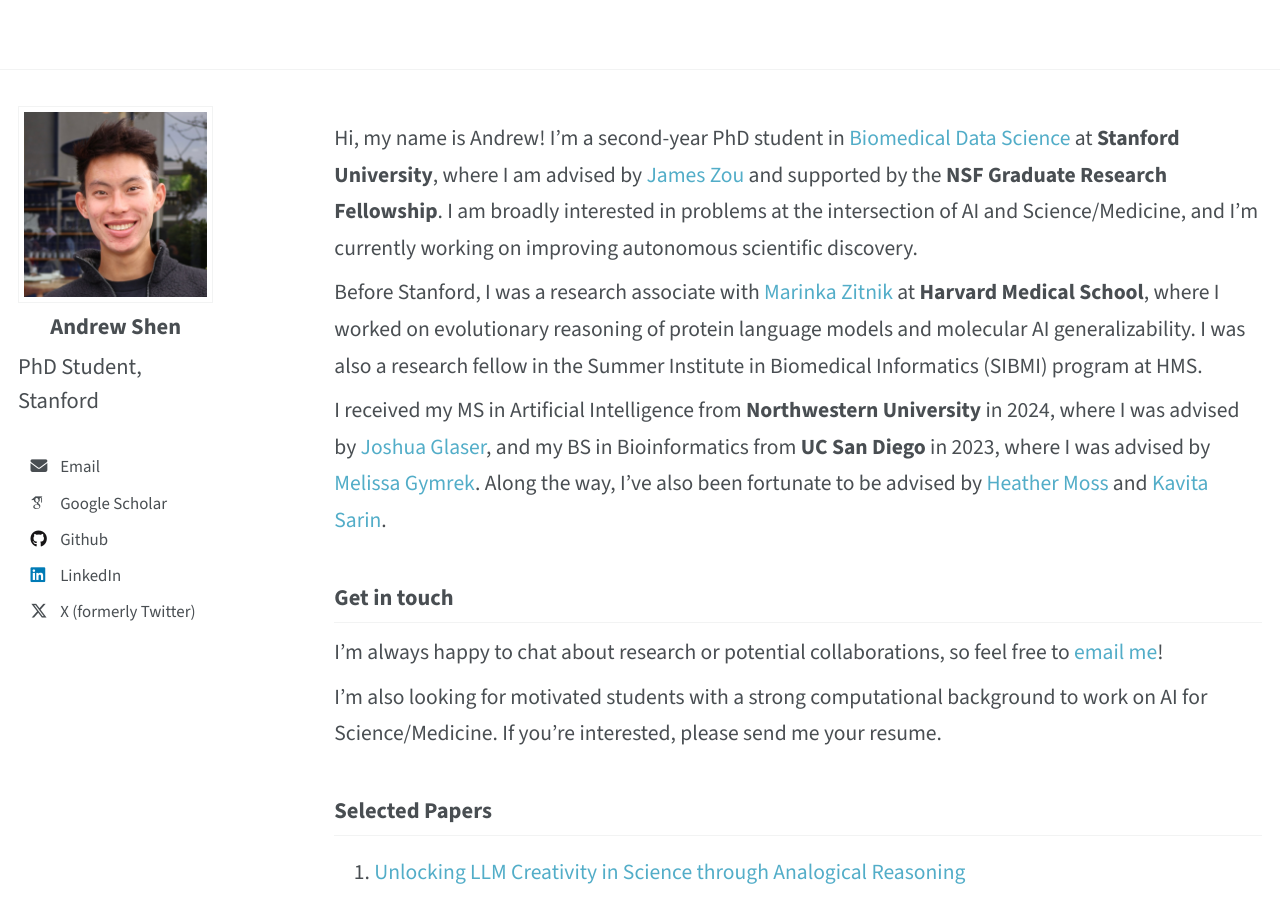
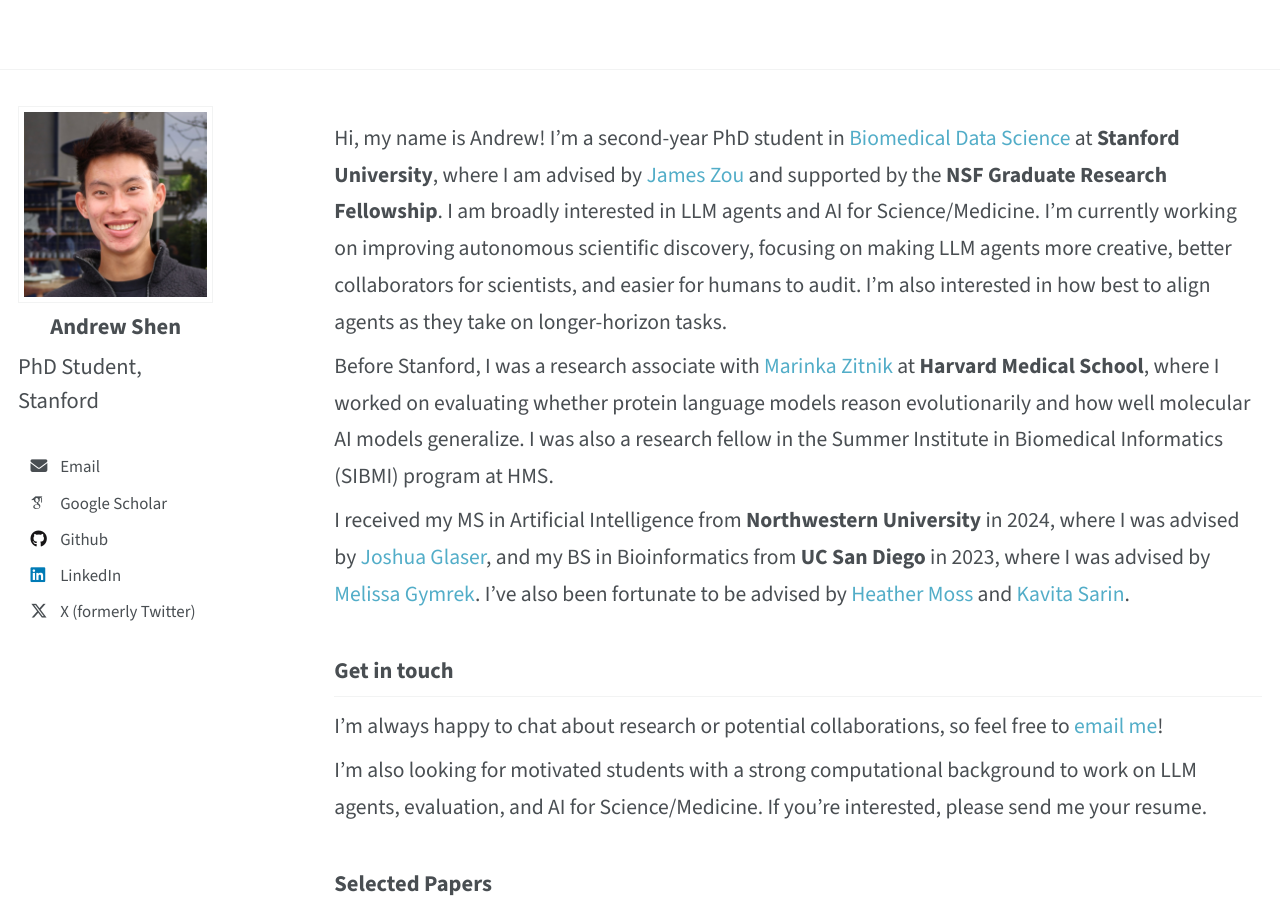
Before and after one commit to andrew7shen/andrew7shen.github.io, a Jekyll site: the page built from _pages/about.md, in a window 1280 px wide and 900 px high. Built offline with Jekyll 4.4.1, drawn with Linux system fonts in a browser that asks for light colours; some web fonts are replaced.

Commit message:
update bio toward llm agents, evaluation, and alignment
Co-Authored-By: Claude Opus 5.5 <noreply@anthropic.com>

```diff
--- a/_pages/about.md
+++ b/_pages/about.md
@@ -9,17 +9,17 @@ redirect_from:
 
 <!--***I will be attending ICLR 2025 in Singapore to give an oral presentation on our work developing a foundation model for phylogenetics at the [LMRL Workshop](https://www.lmrl.org/)!***-->
 
-Hi, my name is Andrew! I'm a second-year PhD student in [Biomedical Data Science](https://dbds.stanford.edu/) at **Stanford University**, where I am advised by [James Zou](https://www.james-zou.com/) and supported by the **NSF Graduate Research Fellowship**. I am broadly interested in problems at the intersection of AI and Science/Medicine, and I'm currently working on improving autonomous scientific discovery.
+Hi, my name is Andrew! I'm a second-year PhD student in [Biomedical Data Science](https://dbds.stanford.edu/) at **Stanford University**, where I am advised by [James Zou](https://www.james-zou.com/) and supported by the **NSF Graduate Research Fellowship**. I am broadly interested in LLM agents and AI for Science/Medicine. I'm currently working on improving autonomous scientific discovery, focusing on making LLM agents more creative, better collaborators for scientists, and easier for humans to audit. I'm also interested in how best to align agents as they take on longer-horizon tasks.
 
-Before Stanford, I was a research associate with [Marinka Zitnik](https://zitniklab.hms.harvard.edu/) at **Harvard Medical School**, where I worked on evolutionary reasoning of protein language models and molecular AI generalizability. I was also a research fellow in the Summer Institute in Biomedical Informatics (SIBMI) program at HMS.
+Before Stanford, I was a research associate with [Marinka Zitnik](https://zitniklab.hms.harvard.edu/) at **Harvard Medical School**, where I worked on evaluating whether protein language models reason evolutionarily and how well molecular AI models generalize. I was also a research fellow in the Summer Institute in Biomedical Informatics (SIBMI) program at HMS.
 
-I received my MS in Artificial Intelligence from **Northwestern University** in 2024, where I was advised by [Joshua Glaser](https://glaserlab.github.io/), and my BS in Bioinformatics from **UC San Diego** in 2023, where I was advised by [Melissa Gymrek](https://gymreklab.com/). Along the way, I've also been fortunate to be advised by [Heather Moss](https://med.stanford.edu/mosslab/current-team.html#current_team) and [Kavita Sarin](https://sarinlab.stanford.edu/).
+I received my MS in Artificial Intelligence from **Northwestern University** in 2024, where I was advised by [Joshua Glaser](https://glaserlab.github.io/), and my BS in Bioinformatics from **UC San Diego** in 2023, where I was advised by [Melissa Gymrek](https://gymreklab.com/). I've also been fortunate to be advised by [Heather Moss](https://med.stanford.edu/mosslab/current-team.html#current_team) and [Kavita Sarin](https://sarinlab.stanford.edu/).
 
 ## Get in touch
 
 I'm always happy to chat about research or potential collaborations, so feel free to [email me](mailto:ashen7@stanford.edu)!
 
-I'm also looking for motivated students with a strong computational background to work on AI for Science/Medicine. If you're interested, please send me your resume.
+I'm also looking for motivated students with a strong computational background to work on LLM agents, evaluation, and AI for Science/Medicine. If you're interested, please send me your resume.
 
 ## Selected Papers
 
```
